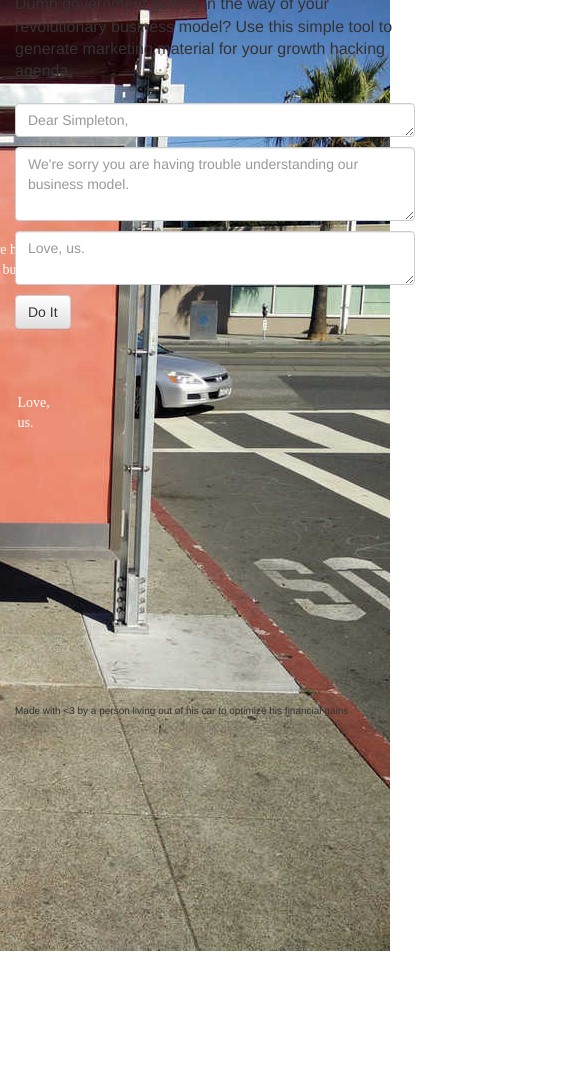
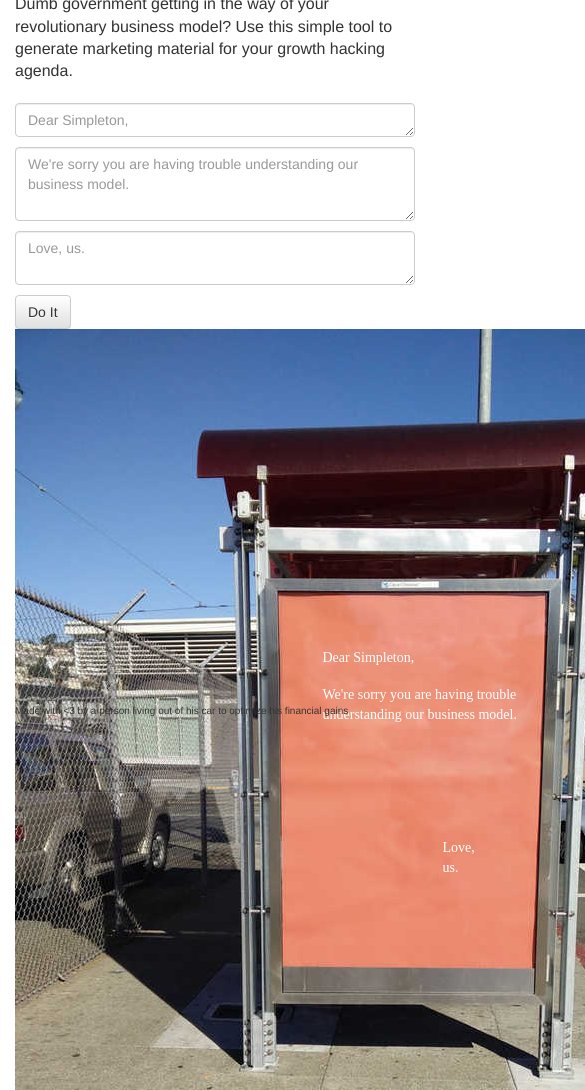
Before and after one commit to m4chinations/tech-marketing-generator, a plain HTML site: page index.html in a window 390 px wide. Shown: the part 116-1206 px from the top of the page, 585 px wide, since content can reach past the window. Before the commit the page ends 1067 px from the top, so only its background shows below. Drawn offline with nearby package versions, Linux system fonts and the light colour scheme.

Commit message:
trying to make mobile friendly in a panic

```diff
--- a/style.css
+++ b/style.css
@@ -8,6 +8,21 @@ canvas {
     position: absolute;
     right: 0;
     top: 0;
+}
+
+@media (max-width: 800px) {
+    canvas {
+        display: block;
+        position: relative;
+        right: auto;
+        top: auto;
+    }
+    #left {
+        position: relative !important;
+    }
+    body {
+        overflow: visible;
+    }
 }
 
 
```
